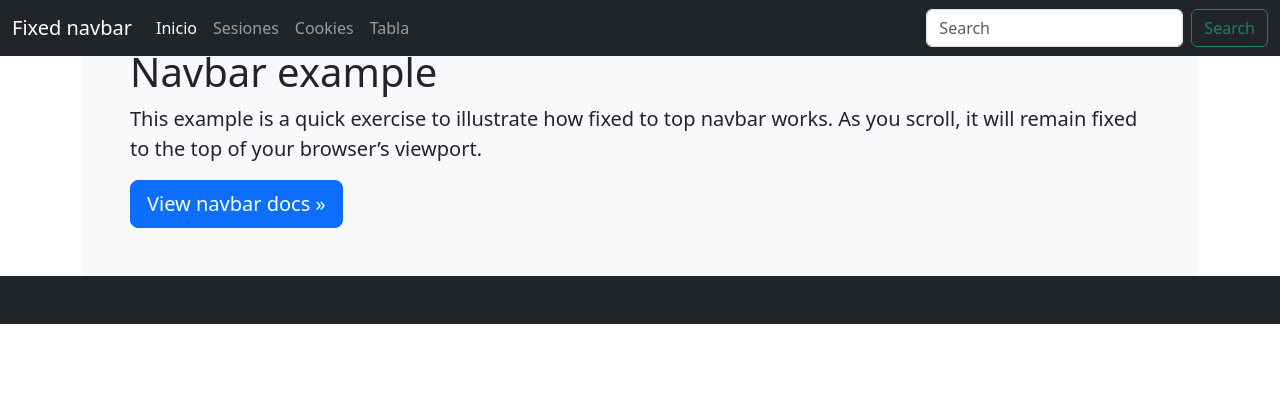
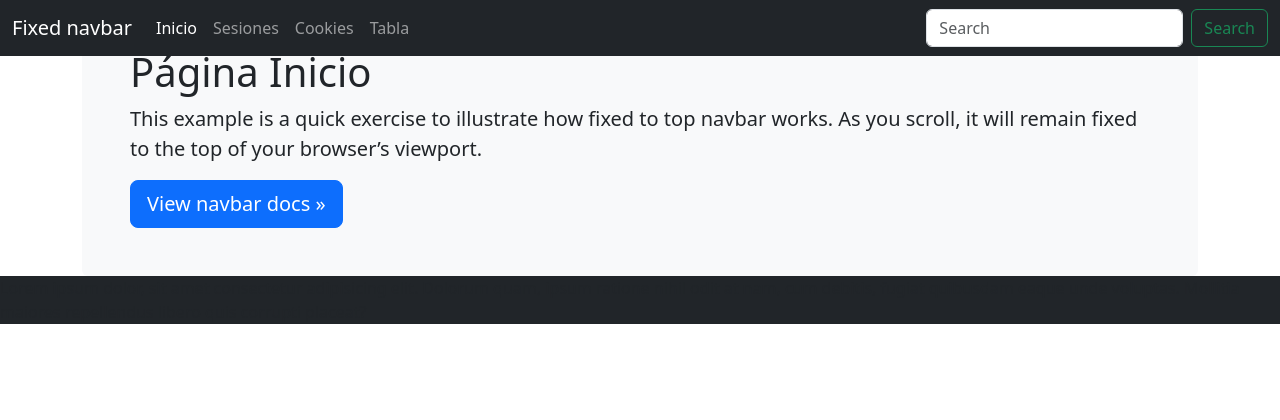
Before and after one commit to anderuraga/php_crud, a PHP site: page / in a window 1280 px wide. Shown: the top 420 px of the page. Run offline with PHP 8.4, Linux system fonts and the light colour scheme.

Commit message:
cambio bobo

```diff
--- a/index.php
+++ b/index.php
@@ -2,7 +2,7 @@
 <?php include 'navbar.php' ?>
 
   <div class="bg-light p-5 rounded">
-    <h1>Navbar example</h1>
+    <h1>Página Inicio</h1>
     <p class="lead">This example is a quick exercise to illustrate how fixed to top navbar works. As you scroll, it will remain fixed to the top of your browser’s viewport.</p>
     <a class="btn btn-lg btn-primary" href="/docs/5.3/components/navbar/" role="button">View navbar docs &raquo;</a>
   </div>
```
